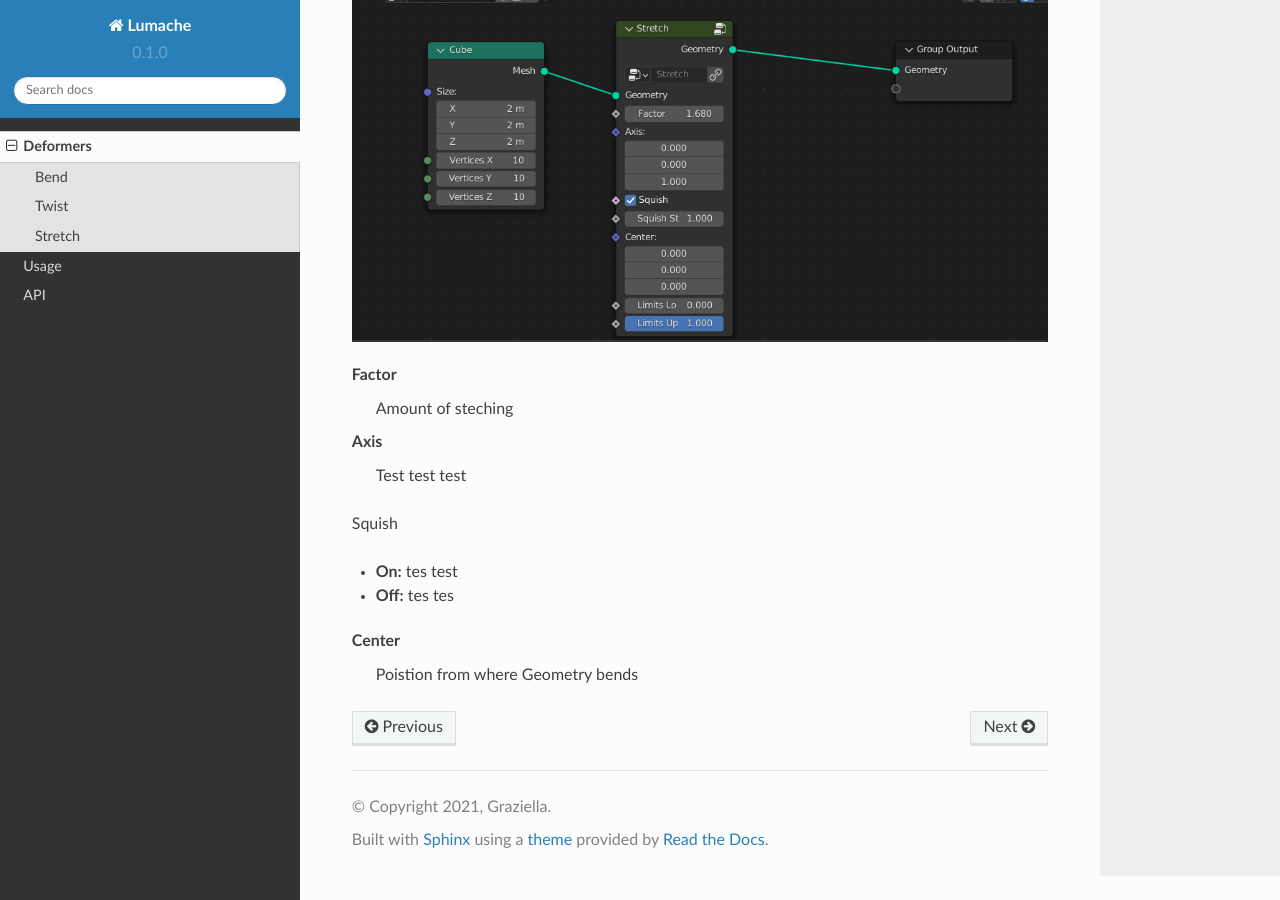
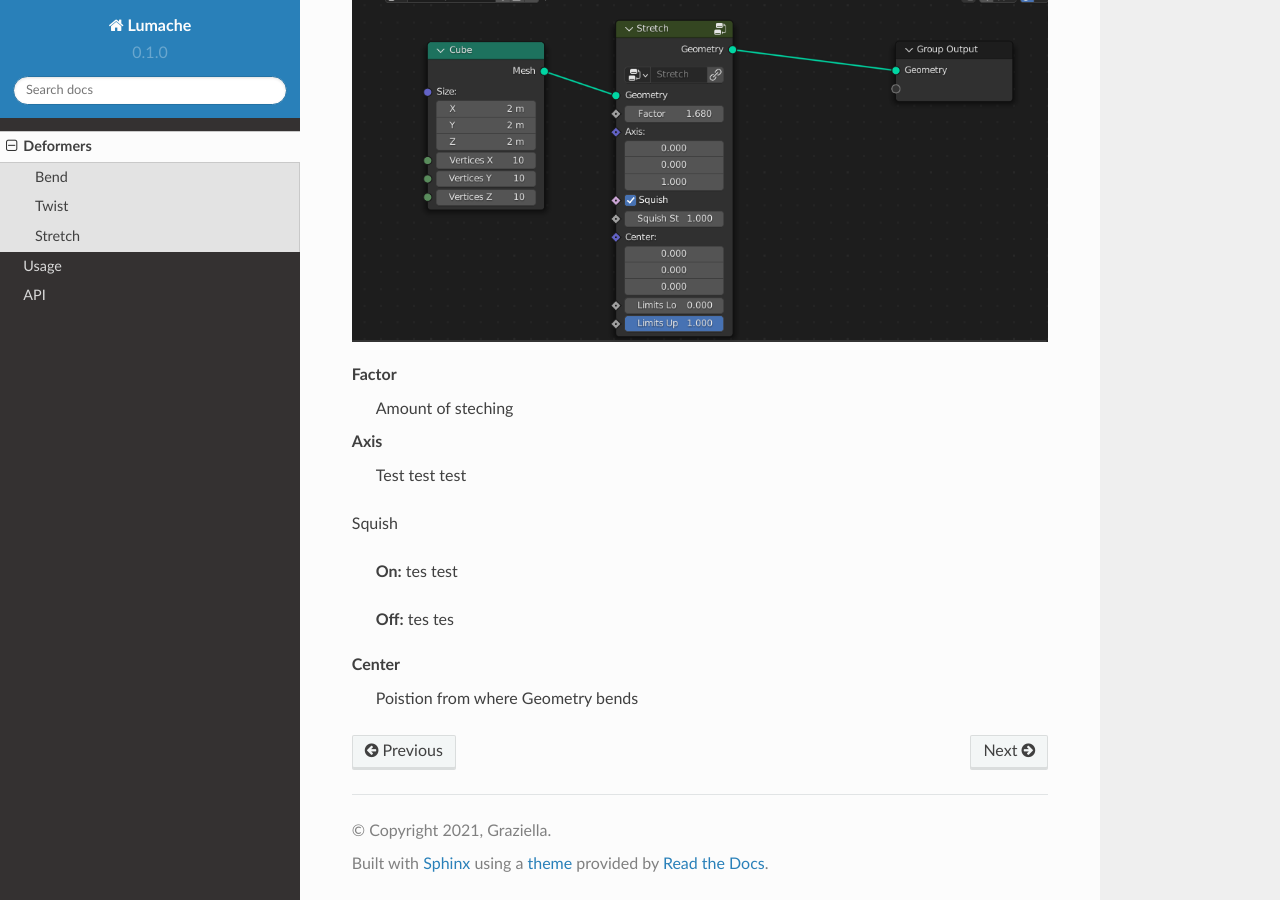
Before and after one commit to higgsas/higgsas_geo_nodes_manual, a Sphinx documentation site: the page built from docs/deformers.rst, in a window 1280 px wide and 900 px high, scrolled down 3914 px. Built offline with Sphinx 7.4.7 and the Read the Docs theme 2.0.0, drawn with Linux system fonts in a browser that asks for light colours.

```diff
--- a/docs/deformers.rst
+++ b/docs/deformers.rst
@@ -71,8 +71,9 @@ Axis
 
 Squish
 
-- **On:** tes test
-- **Off:** tes tes
+  **On:** tes test
+
+  **Off:** tes tes
 
 Center
   Poistion from where Geometry bends
```
